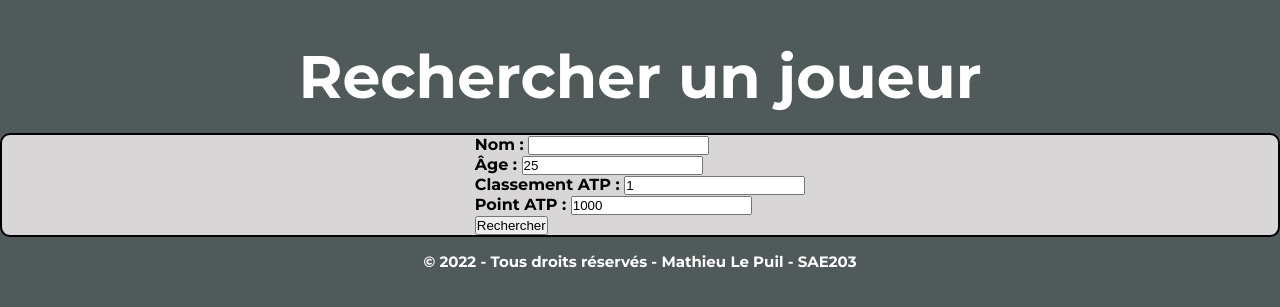
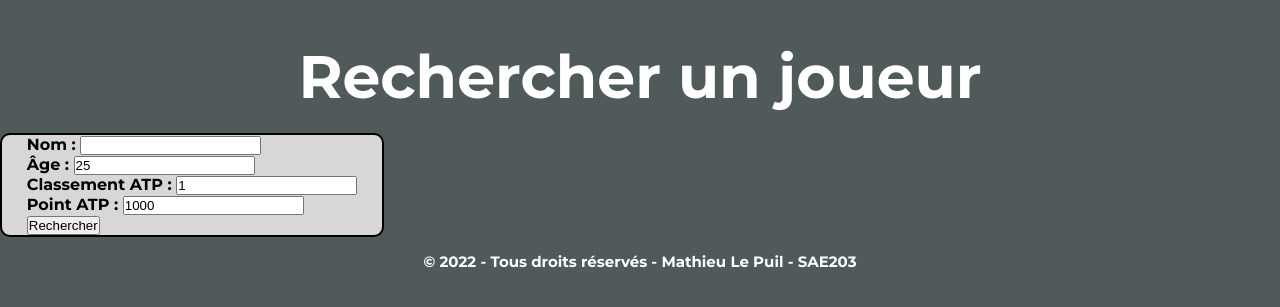
Before and after one commit to MathieuLePuil/SAE203, a PHP site: page /form_recherche.php in a window 1280 px wide. Shown: the part 100-407 px from the top of the page. Run offline with PHP 8.4, Linux system fonts and the light colour scheme; some libraries are stand-ins or nearby versions.

Commit message:
Auto-Save

```diff
--- a/style/style.css
+++ b/style/style.css
@@ -240,6 +240,7 @@ footer{
     border-radius: 10px;
     margin: 15px 0 15px 0;
     background-color: #D8D6D6;
+    width: 30%;
 }
 
 .item_search {
```
